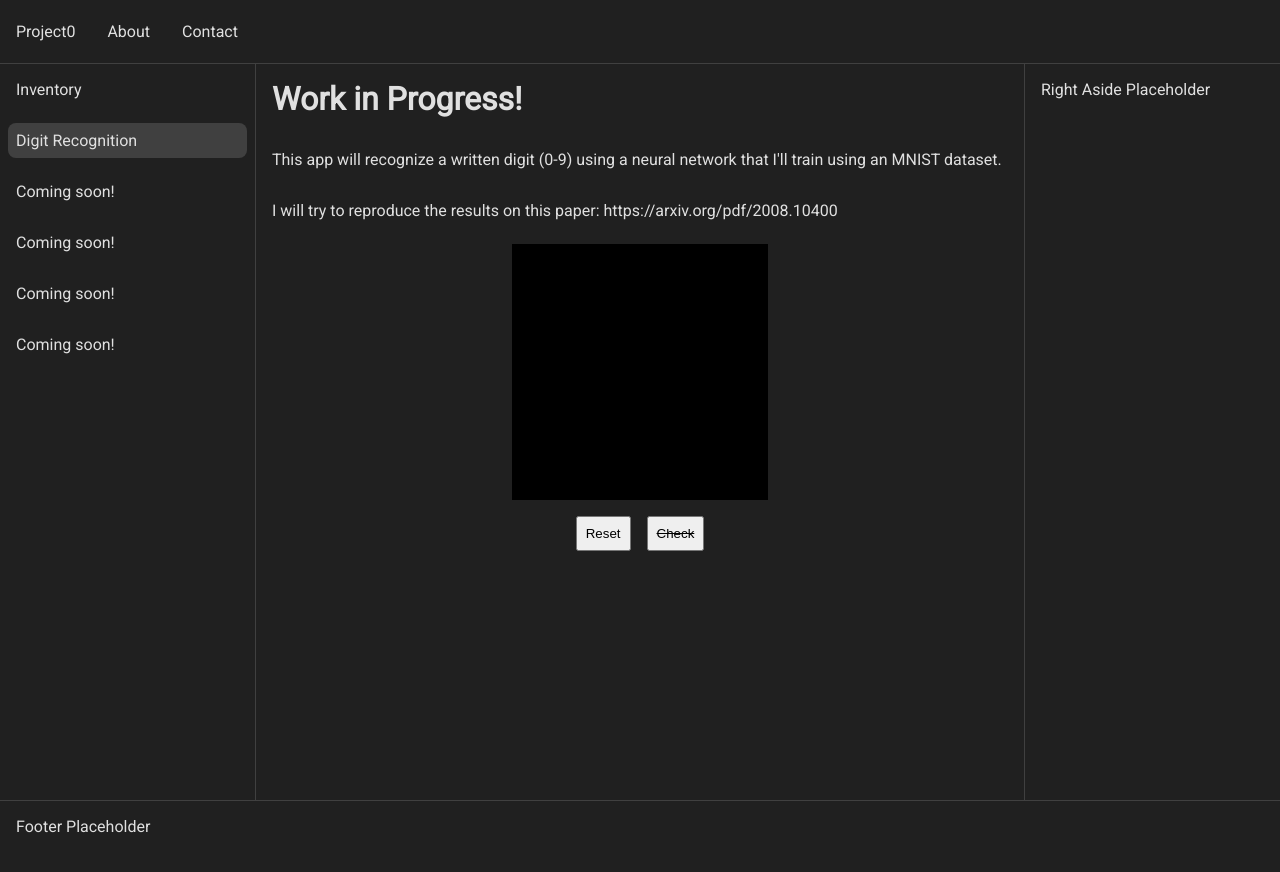
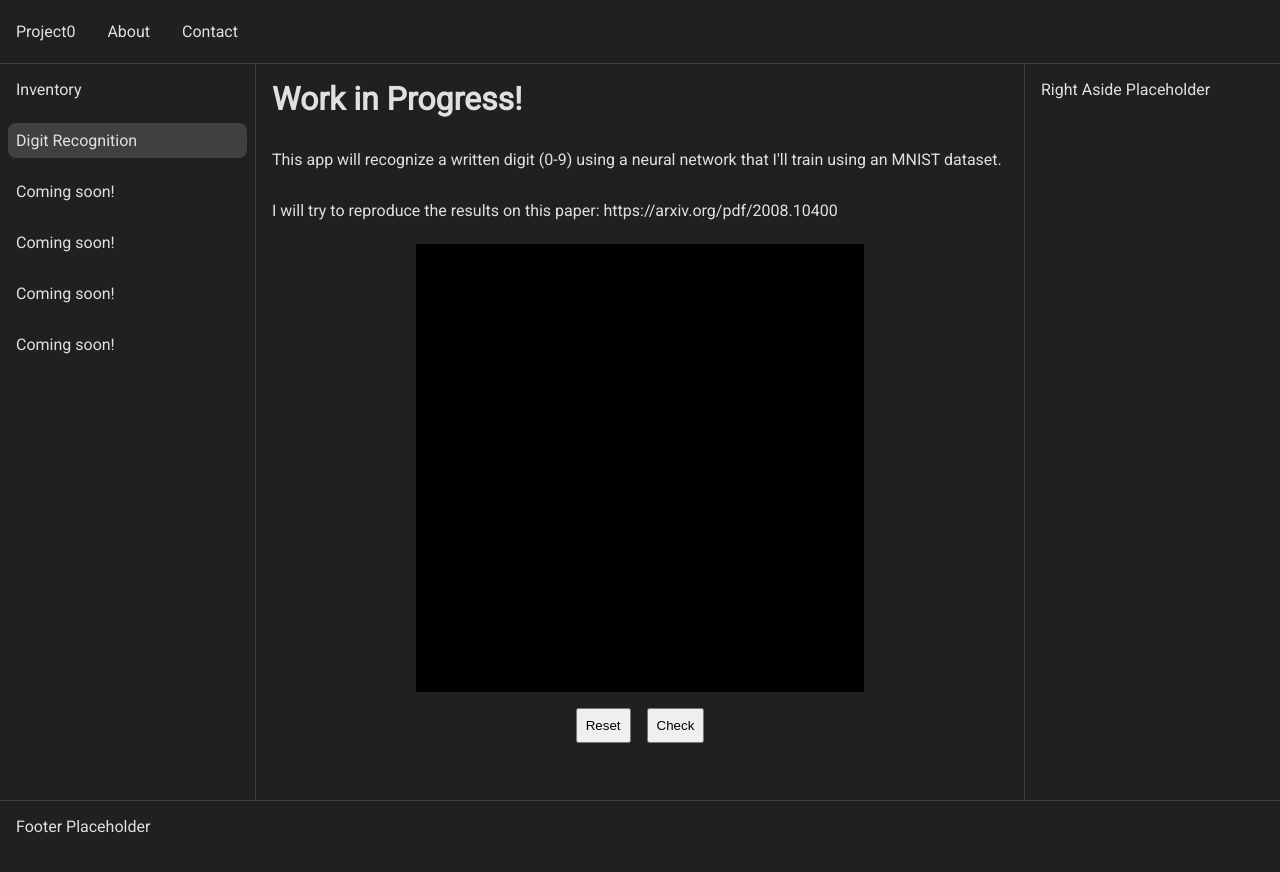
Before and after one commit to Caderk/project0, a Next.js app in the folder frontend-service/: page /digit-recognition in a window 1280 px wide. Shown: the top 872 px of the page. Built offline with nearby package versions, Linux system fonts and the light colour scheme.

Commit message:
Adjusted canvas size to correctly represent model input dimensions

```diff
--- a/frontend-service/src/app/digit-recognition/page.tsx
+++ b/frontend-service/src/app/digit-recognition/page.tsx
@@ -3,8 +3,8 @@
 import React, { useState, useEffect, useRef } from "react";
 
 export default function Page() {
-  const gridSize = 32; // Number of rows and columns
-  const cellSize = 8; // Size of each cell in pixels
+  const gridSize = 28; // Number of rows and columns
+  const cellSize = 16; // Size of each cell in pixels
 
   // Initialize a grid state with all cells set to true (black)
   const [grid, setGrid] = useState(() => Array(gridSize * gridSize).fill(true));
@@ -71,6 +71,19 @@ export default function Page() {
     setGrid(Array(gridSize * gridSize).fill(true));
   };
 
+  const handleCheck = () => {
+    // Convert the grid to a 2D array of 0-255 values
+    const pixelValues = [];
+    for (let row = 0; row < gridSize; row++) {
+      const rowValues = grid
+        .slice(row * gridSize, (row + 1) * gridSize)
+        .map((cell) => (cell ? 0 : 255)); // Map true to 255 and false to 0
+      pixelValues.push(rowValues);
+    }
+    console.log(pixelValues);
+  };
+
+
   // Generate the grid of rectangles
   const rects = [];
   for (let row = 0; row < gridSize; row++) {
@@ -99,7 +112,15 @@ export default function Page() {
       </span>
 
       <span>
-        I will try to reproduce the results on this paper: <a className="inline" href="https://arxiv.org/pdf/2008.10400" target="_blank" rel="noopener noreferrer">https://arxiv.org/pdf/2008.10400</a>
+        I will try to reproduce the results on this paper:{" "}
+        <a
+          className="inline"
+          href="https://arxiv.org/pdf/2008.10400"
+          target="_blank"
+          rel="noopener noreferrer"
+        >
+          https://arxiv.org/pdf/2008.10400
+        </a>
       </span>
       <svg
         width={gridSize * cellSize}
@@ -118,7 +139,7 @@ export default function Page() {
       </svg>
       <div style={{ display: "flex", width: "100%", justifyContent: "center" }}>
         <button onClick={handleReset}>Reset</button>
-        <button style={{ textDecoration: "line-through" }}>Check</button>
+        <button onClick={handleCheck}>Check</button>
       </div>
     </>
   );
```
